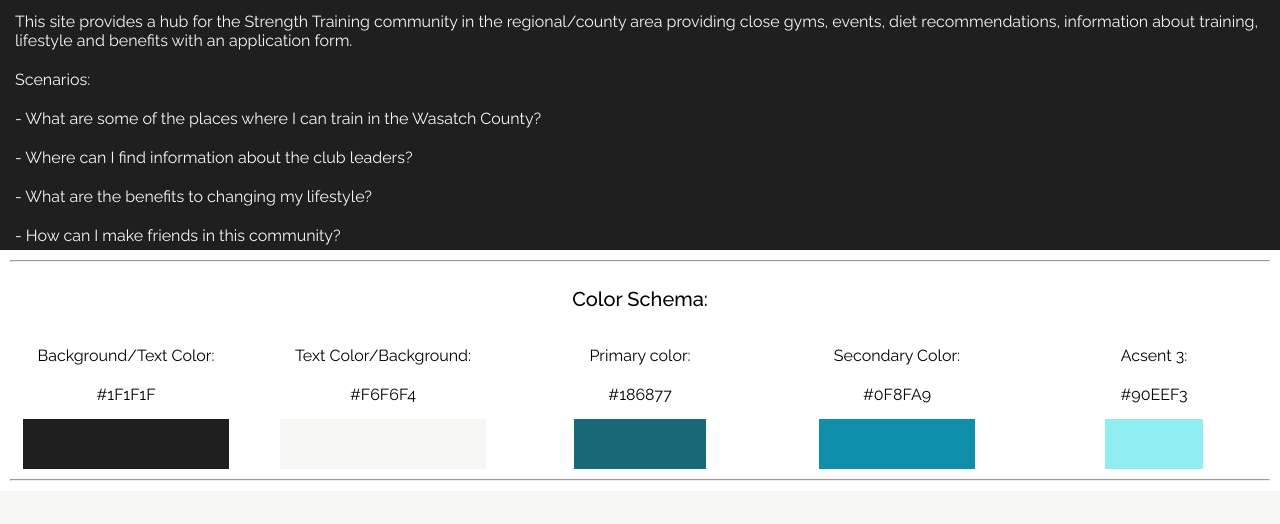
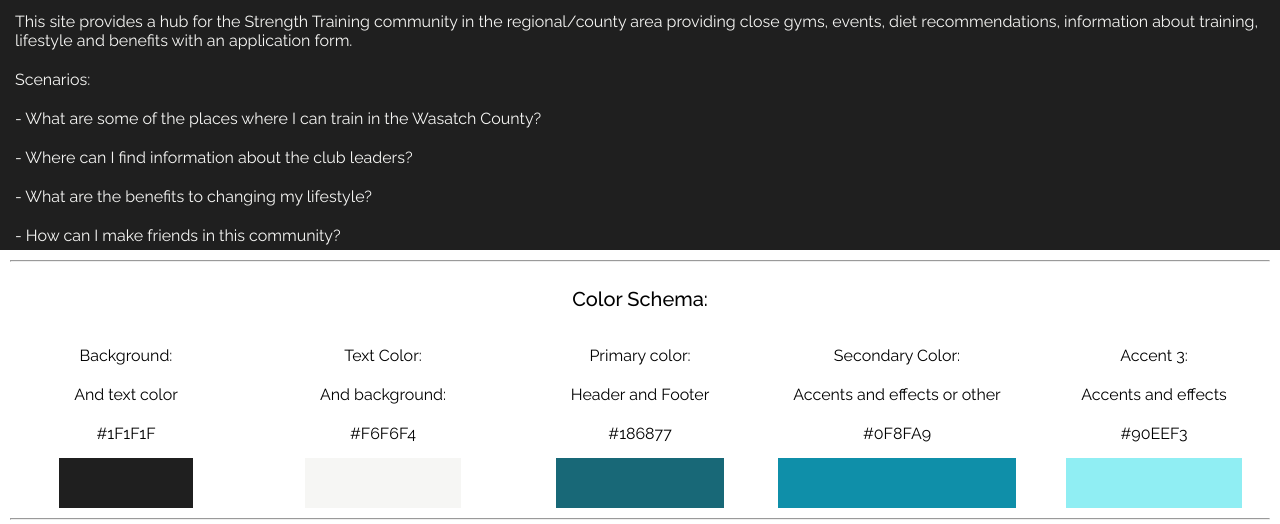
Before and after one commit to enysordaz/wdd131, a plain HTML site: page siteplan.html in a window 1280 px wide. Shown: the part 252-776 px from the top of the page. Drawn offline with Linux system fonts and the light colour scheme.

Commit message:
added details

```diff
--- a/siteplan.html
+++ b/siteplan.html
@@ -37,14 +37,16 @@
         <div class="schema-grid">
             <h4 class="schema-subtitle">Color Schema:</h4>
             <div class="num1">
-                <p>Background/Text Color:</p>
+                <p>Background:</p>
+                <p>And text color</p>
                 <p>#1F1F1F</p>
                 <div class="background">
                     <p> </p>
                 </div>
             </div>
             <div class="num2">
-                <p>Text Color/Background:</p>
+                <p>Text Color:</p>
+                <p>And background:</p>
                 <p>#F6F6F4</p>
                 <div class="text-color">
                     <p> </p>
@@ -52,6 +54,7 @@
             </div>
             <div class="num3">
                 <p>     Primary color:     </p>
+                <p>Header and Footer</p>
                 <p>#186877</p>
                 <div class="primary">
                     <p> </p>
@@ -59,13 +62,15 @@
             </div>
             <div class="num4">
                 <p>  Secondary Color:  </p>
+                <p>Accents and effects or other</p>
                 <p>#0F8FA9</p>
                 <div class="secondary">
                     <p> </p>
                 </div>
             </div>
             <div class="num5">
-                <p>     Acsent 3:     </p>
+                <p>Accent 3:</p>
+                <p>Accents and effects</p>
                 <p>#90EEF3</p>
                 <div class="acsent1">
                     <p>   </p>
```
